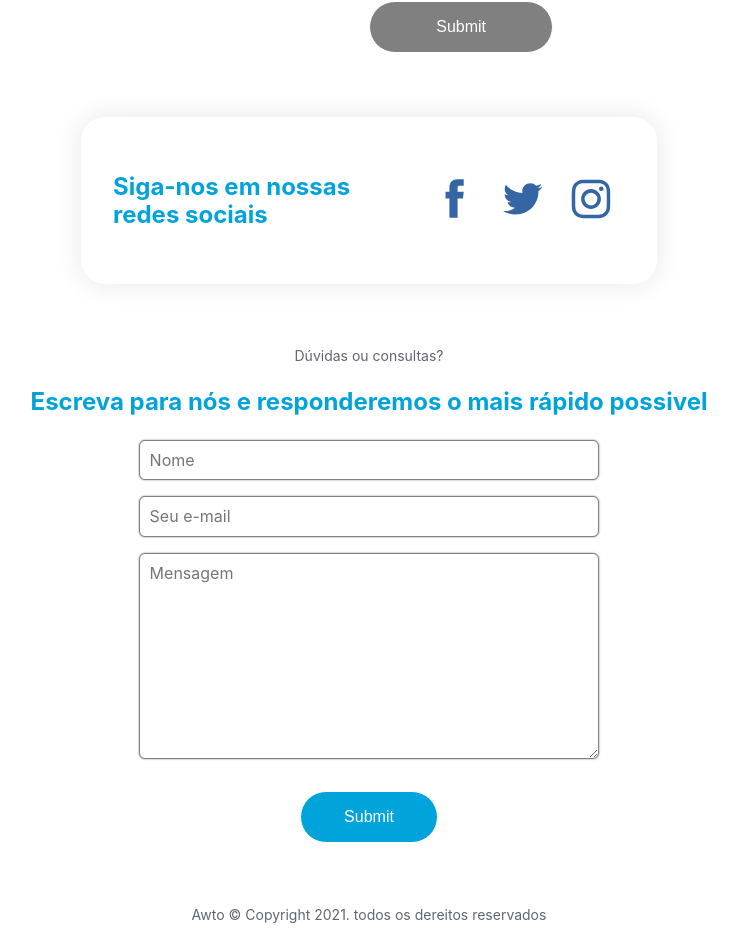
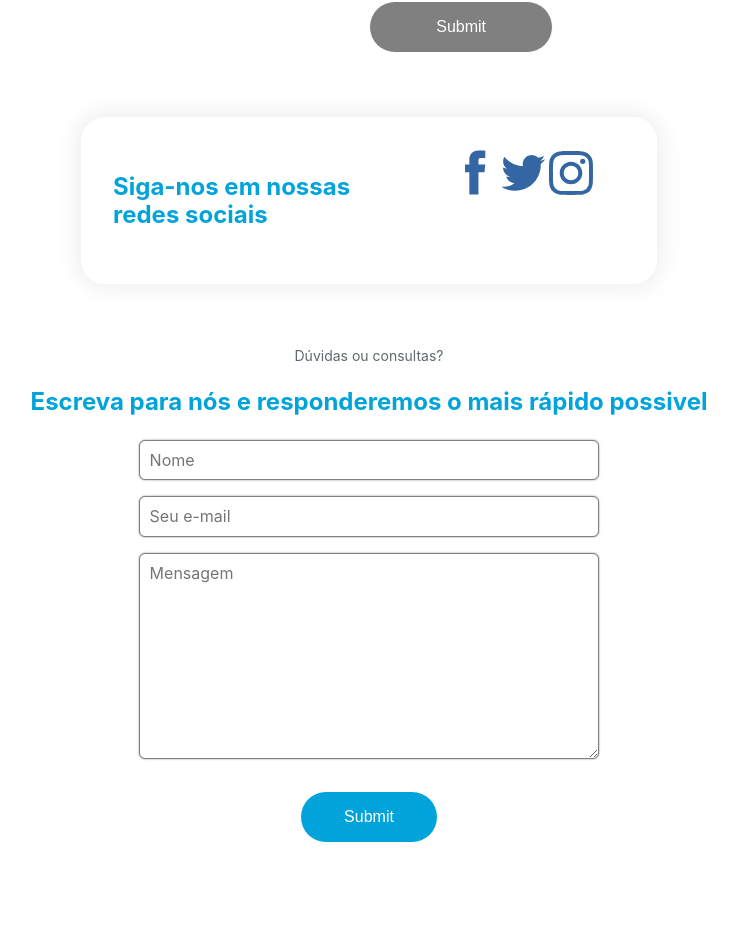
Before and after one commit to manugarcal/awto-landing-page-bra, a React (Create React App) app: page / in a window 1280 px wide. Shown: the part 2459-3396 px from the top of the page, without its empty margins (271-1008 px from the left). Built offline with nearby package versions, Linux system fonts and the light colour scheme.

Commit message:
image  footer

```diff
--- a/src/App.css
+++ b/src/App.css
@@ -214,8 +214,8 @@ p {
     box-shadow: 0 0 24px 3px rgba(0, 0, 0, 0.08);
 }
 
-.socialMediaIcon {
-    margin: auto 1vw;
+.footerbg {
+    background: url(assets/waves-footer.webp) left bottom/contain no-repeat;
 }
 
 
--- a/src/App.js
+++ b/src/App.js
@@ -6,7 +6,7 @@ import 'tachyons'
 
 const App = () => {
   return (
-    <div className="w-100 center ph3 ph5-l">
+    <div>
       <Home />
     </div>
   )
--- a/src/components/Footer.jsx
+++ b/src/components/Footer.jsx
@@ -2,7 +2,7 @@ import React from 'react'
 
 const Footer = () => {
   return (
-    <footer className="mv5">
+    <footer className="footerbg pv6 pv7-l">
       <div>
         <p className="tc">
           Awto &copy; Copyright 2021. todos os dereitos reservados
--- a/src/views/Home.jsx
+++ b/src/views/Home.jsx
@@ -10,7 +10,8 @@ import Footer from '../components/Footer.jsx'
 
 export const Home = () => {
     return (
-        <div>
+        <div >
+            <div className="w-100 center ph3 ph5-l">
                 <Navbar />
                 <Header />
                 <Benefits />
@@ -18,6 +19,7 @@ export const Home = () => {
                 <SuggestPoints />
                 <SocialMedia />
                 <ContactUsForm />
+            </div>
             <Footer />
         </div>
     )
```
Also changed, not shown: src/assets/waves-footer.webp (added). Lines whose indentation alone changed are shown as unchanged.
